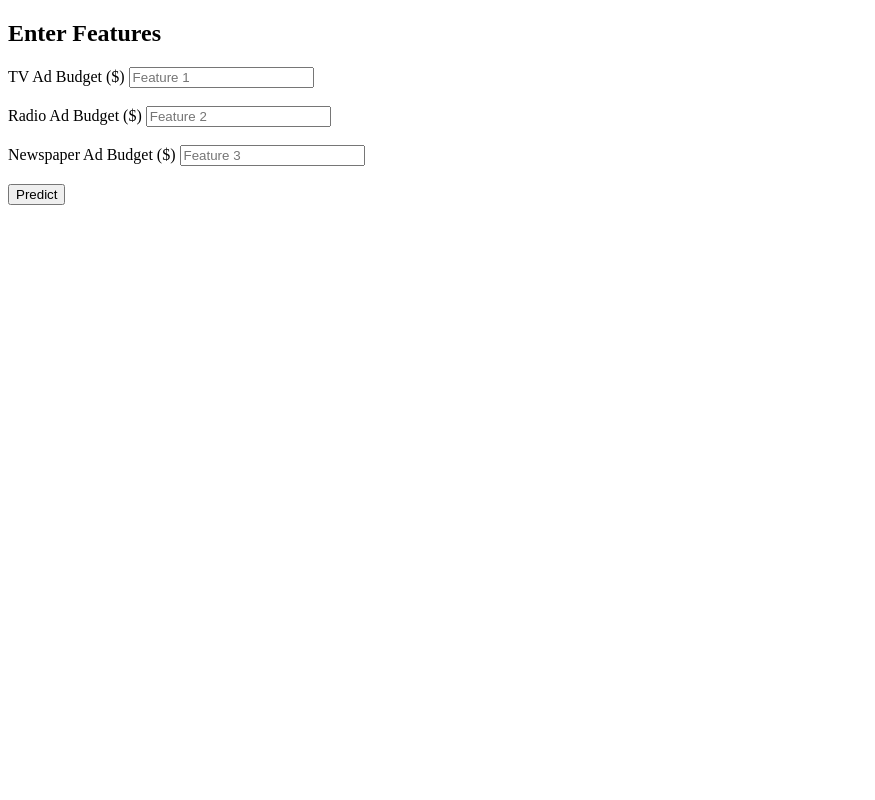
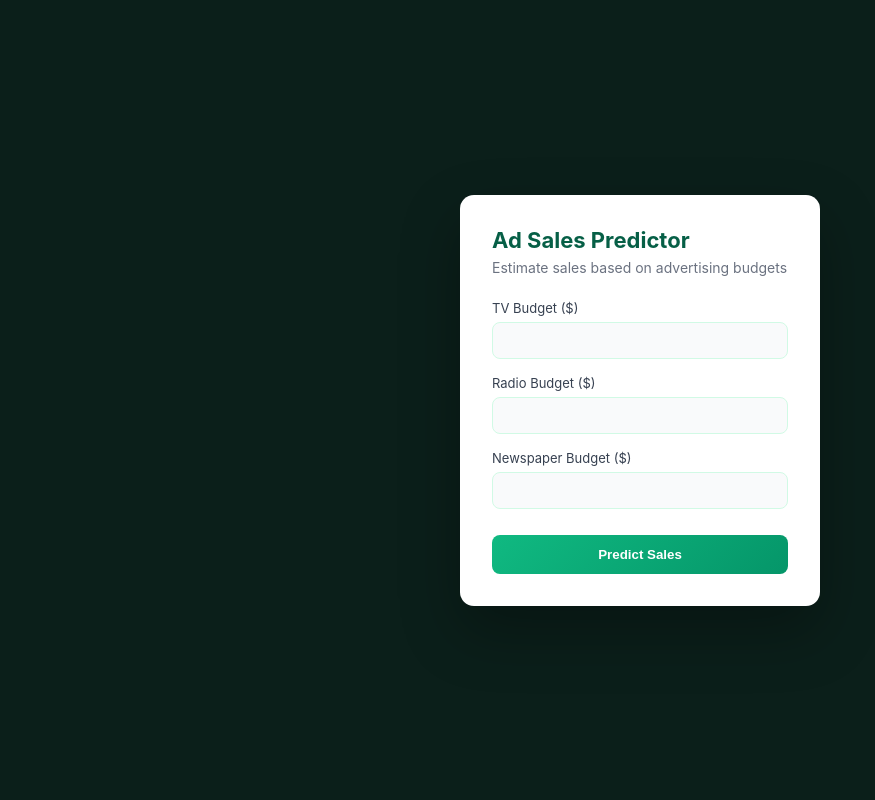
Before and after one commit to Alsanad-Opium/Advertising_sales_Predictor, a Flask app: page / in a window 1280 px wide. Shown: the whole page, without its empty margins (0-875 px from the left). Run offline with Flask 3, Linux system fonts and the light colour scheme; parts of the project's set-up code (start-up, migrations or seed data) failed here and were passed over.

Commit message:
Improved the content placement

```diff
--- a/templates/index.html
+++ b/templates/index.html
@@ -1,25 +1,47 @@
 <!DOCTYPE html>
-<html>
+<html lang="en">
 <head>
-    <title>ML Prediction</title>
+    <meta charset="UTF-8">
+    <title>Ad Sales Predictor</title>
+    <link rel="stylesheet" href="{{ url_for('static', filename='style.css') }}">
 </head>
 <body>
 
-    <h2>Enter Features</h2>
+<div class="container">
 
-    <form action="/predict_form" method="post">
-        <label for="f1">TV Ad Budget ($)</label>
-        <input type="number" name="tv" id="f1" placeholder="Feature 1"><br><br>
-        <label for="f2">Radio Ad Budget ($)</label>
-        <input type="number" name="radio" id="f2" placeholder="Feature 2"><br><br>
-        <label for="f3">Newspaper Ad Budget ($)</label>
-        <input type="number" name="newspaper" id="f3" placeholder="Feature 3"><br><br>
+    <div class="card">
+        <h1>Ad Sales Predictor</h1>
+        <p class="subtitle">Estimate sales based on advertising budgets</p>
 
-        <button type="submit">Predict</button>
-    </form>
-    {%  if prediction_text %}
-        <p>{{ prediction_text }}</p>
-    {% endif  %}
+        <form action="/predict_form" method="post" class="form">
+
+            <div class="input-group">
+                <label>TV Budget ($)</label>
+                <input type="number" step="any" name="tv">
+            </div>
+
+            <div class="input-group">
+                <label>Radio Budget ($)</label>
+                <input type="number" step="any" name="radio" >
+            </div>
+
+            <div class="input-group">
+                <label>Newspaper Budget ($)</label>
+                <input type="number" step="any" name="newspaper" >
+            </div>
+
+            <button type="submit">Predict Sales</button>
+        </form>
+
+        {% if prediction_text %}
+            <div class="result">
+                {{ prediction_text }}
+            </div>
+        {% endif %}
+
+    </div>
+
+</div>
 
 </body>
 </html>
```
